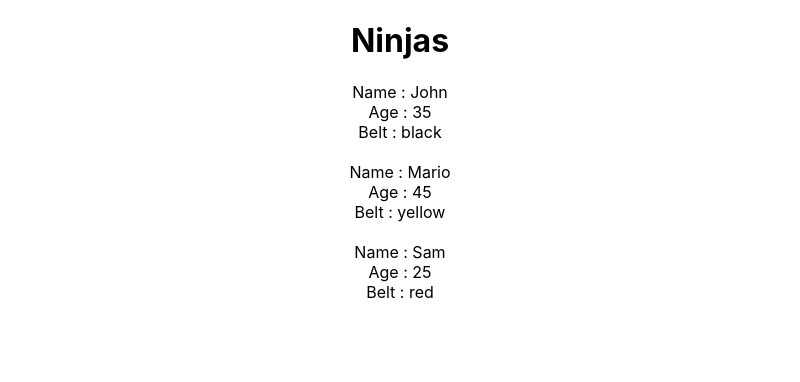
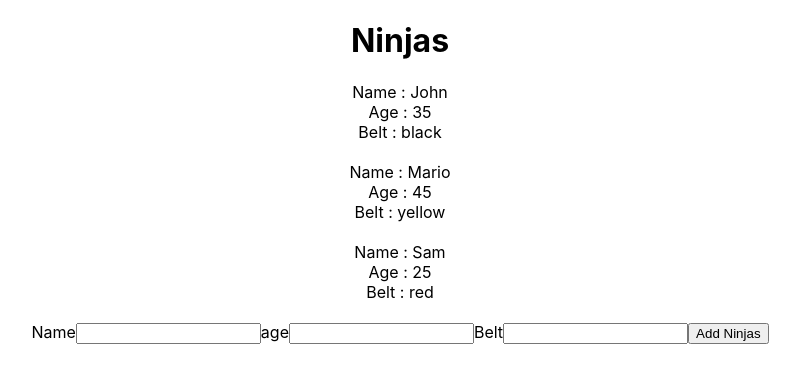
Before and after one commit to slimeVidas26/ninjas, a React (Create React App) app: page / in a window 1280 px wide. Shown: the top 382 px of the page, without its empty margins (240-1040 px from the left). Built offline with nearby package versions, Linux system fonts and the light colour scheme.

Commit message:
console.log-ninjas

```diff
--- /dev/null
+++ b/src/AddNinja.js
@@ -0,0 +1,39 @@
+import React, { Component } from 'react'
+
+export default class AddNinjas extends Component {
+  state = {
+    name:null,
+    age:null,
+    belt:null
+  }
+
+   handleSubmit = (e)=>{
+     e.preventDefault();
+     console.log(this.state);
+
+   }
+
+   handleChange = (e)=>{
+
+     this.setState({
+      [e.target.id] : e.target.value
+     })
+   }
+  render() {
+    return (
+      <div>
+        <form onSubmit = {this.handleSubmit}>
+            <label htmlFor="name">Name</label>
+            <input type="text" id="name" onChange = {this.handleChange}/>
+            <label htmlFor="age">age</label>
+            <input type="text" id="age" onChange = {this.handleChange}/>
+            <label htmlFor="belt">Belt</label>
+            <input type="text" id="belt" onChange = {this.handleChange}/>
+
+            <button>Add Ninjas</button>
+
+        </form>
+      </div>
+    )
+  }
+}
--- a/src/App.js
+++ b/src/App.js
@@ -1,6 +1,7 @@
 import React, { Component } from 'react';
 import './App.css';
 import Ninjas from "./Ninjas"
+import AddNinja from './AddNinja';
 
 class App extends Component {
   states = {
@@ -10,10 +11,13 @@
       {name:"Sam",age:25,belt:"red",id:3},
     ]
   }
+
+
   render() {
     return (
       <div className="App">
        <Ninjas ninjas = {this.states.ninjas}/>
+       <AddNinja addNinja = {this.addNinja} />
       </div>
     );
   }
```
